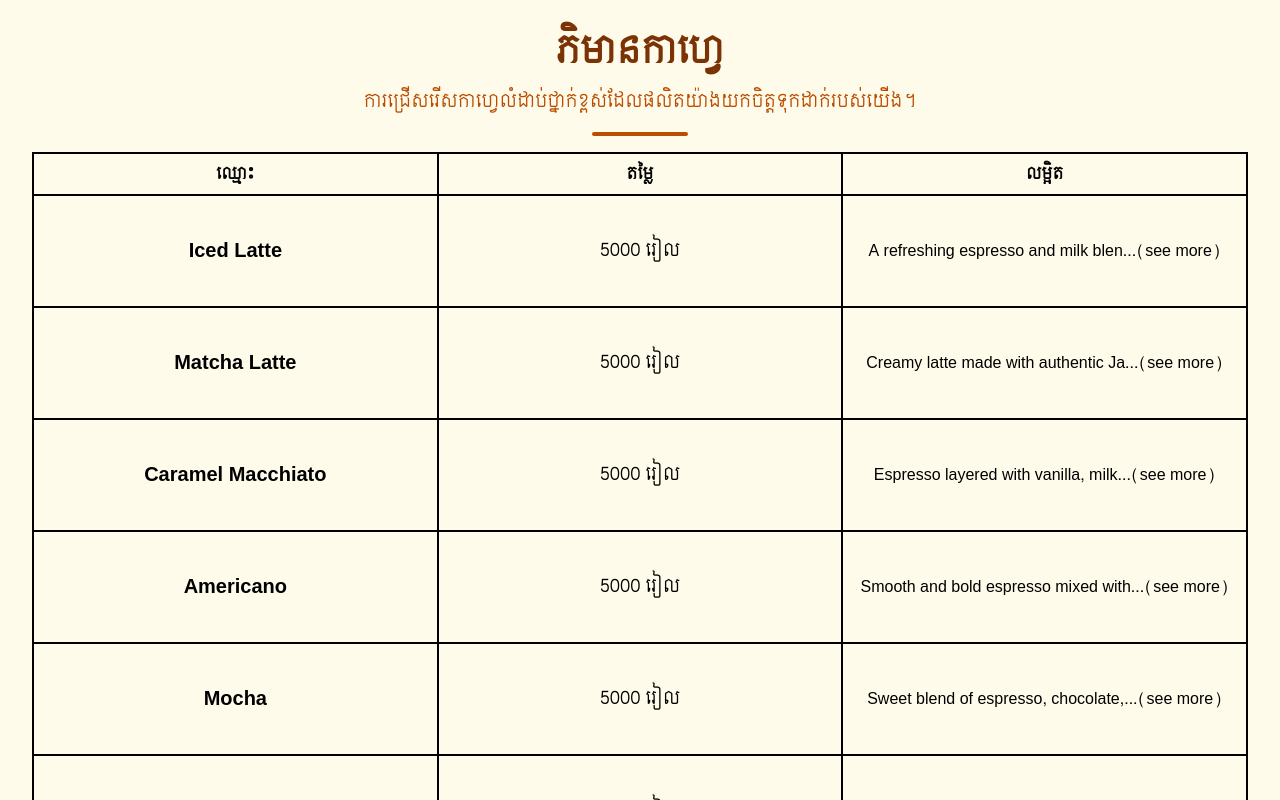
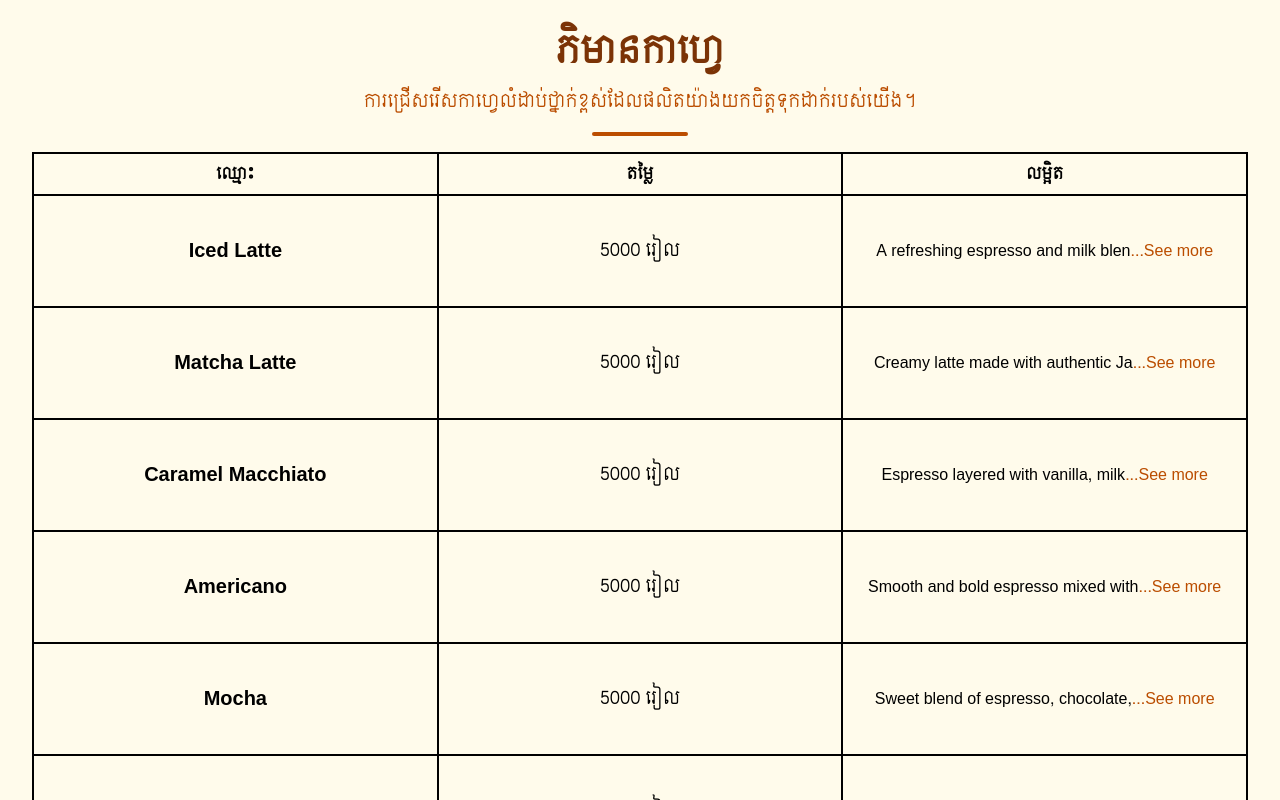
Before and after one commit to nounthanith/coffee-menu-demo, a React (Vite) app: page / in a window 1280 px wide. Shown: the top 800 px of the page. Built offline with nearby package versions, Linux system fonts and the light colour scheme.

Commit message:
fix menu detail

```diff
--- a/src/feature/CofeMenu.jsx
+++ b/src/feature/CofeMenu.jsx
@@ -1,7 +1,8 @@
 import React from 'react'
 import coffeeMenu from '../data/coffeeMenu'
-
+import { useState } from 'react'
 function CofeMenu() {
+  const [menuDetail, setMenuDetail] = useState(null)
   return (
     <div className="min-h-screen bg-amber-50 py-8 px-4 sm:px-6 lg:px-8">
       <h1 className="text-4xl font-bold text-amber-900 mb-4 text-center">ភិមានកាហ្វេ</h1>
@@ -25,13 +26,39 @@ function CofeMenu() {
               <tr className="text-center w-full">
                 <td className="w-1/4 border-2 h-28 p-2 font-bold text-xl">{coffee.name}</td>
                 <td className="w-1/4 border-2 h-28 p-2 text-lg">{coffee.price} រៀល</td>
-                <td className="w-1/4 border-2 h-28 p-2">{coffee.description.length > 35 ? coffee.description.slice(0, 35) + "...(see more)" : coffee.description}</td>
+                <td className="w-1/4 border-2 h-28 p-2">
+                  {coffee.description.length > 35 ? (
+                    <>
+                      {coffee.description.slice(0, 35)}
+                      <span onClick={() => setMenuDetail(coffee)} className="text-amber-700 cursor-pointer hover:text-amber-900">...See more</span>
+                    </>
+                  ) : (
+                    coffee.description
+                  )}
+                </td>
               </tr>
             </tbody>
           ))}
         </table>
 
       </div>
+      {menuDetail && (
+        <div className="fixed inset-0 bg-black/20 bg-opacity-50 flex items-center justify-center z-50 p-8">
+          <div className="bg-white p-6 rounded-lg shadow-lg">
+            <h2 className="text-2xl font-bold mb-4">{menuDetail.name}</h2>
+            <p className="text-lg mb-4">{menuDetail.description}</p>
+            <p className="text-lg mb-4 text-red-500">{menuDetail.price} រៀល</p>
+            <div className="flex justify-end">
+              <button
+                onClick={() => setMenuDetail(null)}
+                className="bg-amber-700 text-white px-4 py-2 rounded hover:bg-amber-600"
+              >
+                Close
+              </button>
+            </div>
+          </div>
+        </div>
+      )}
     </div>
   )
 }
```
